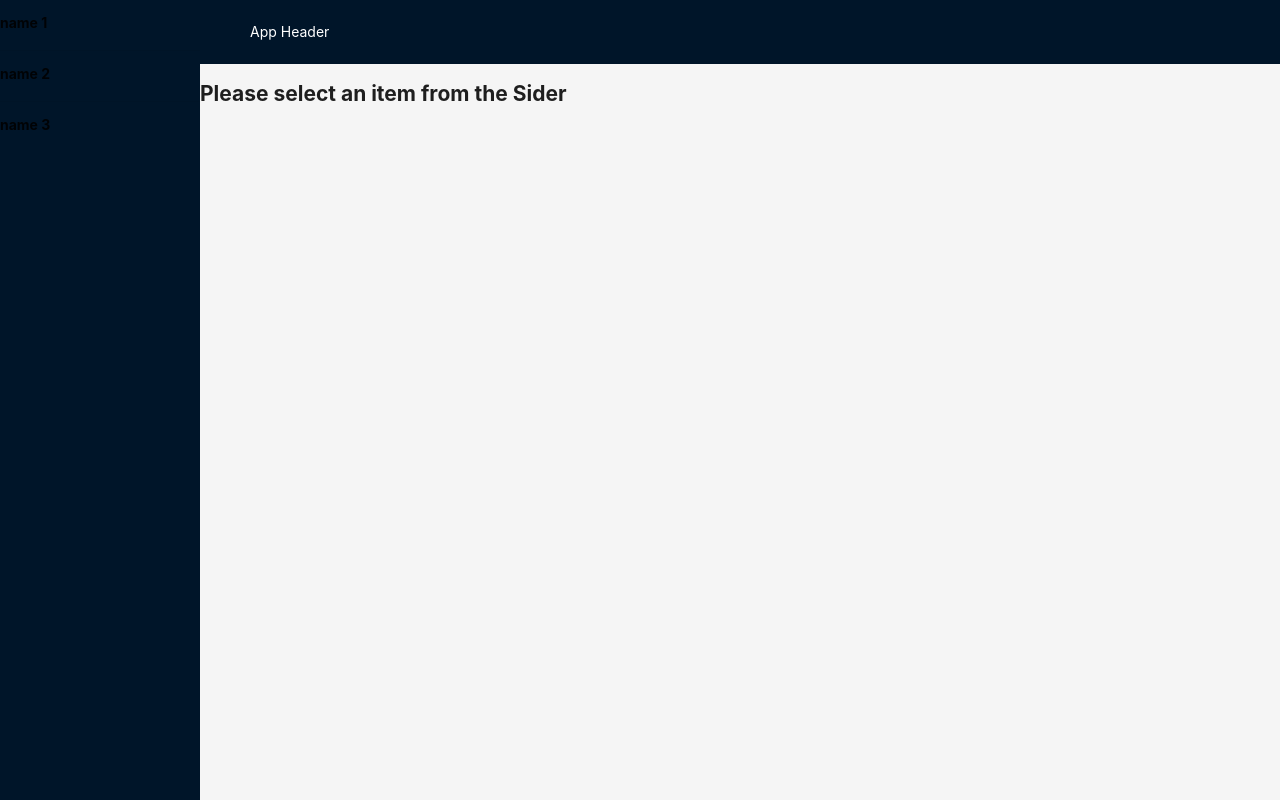
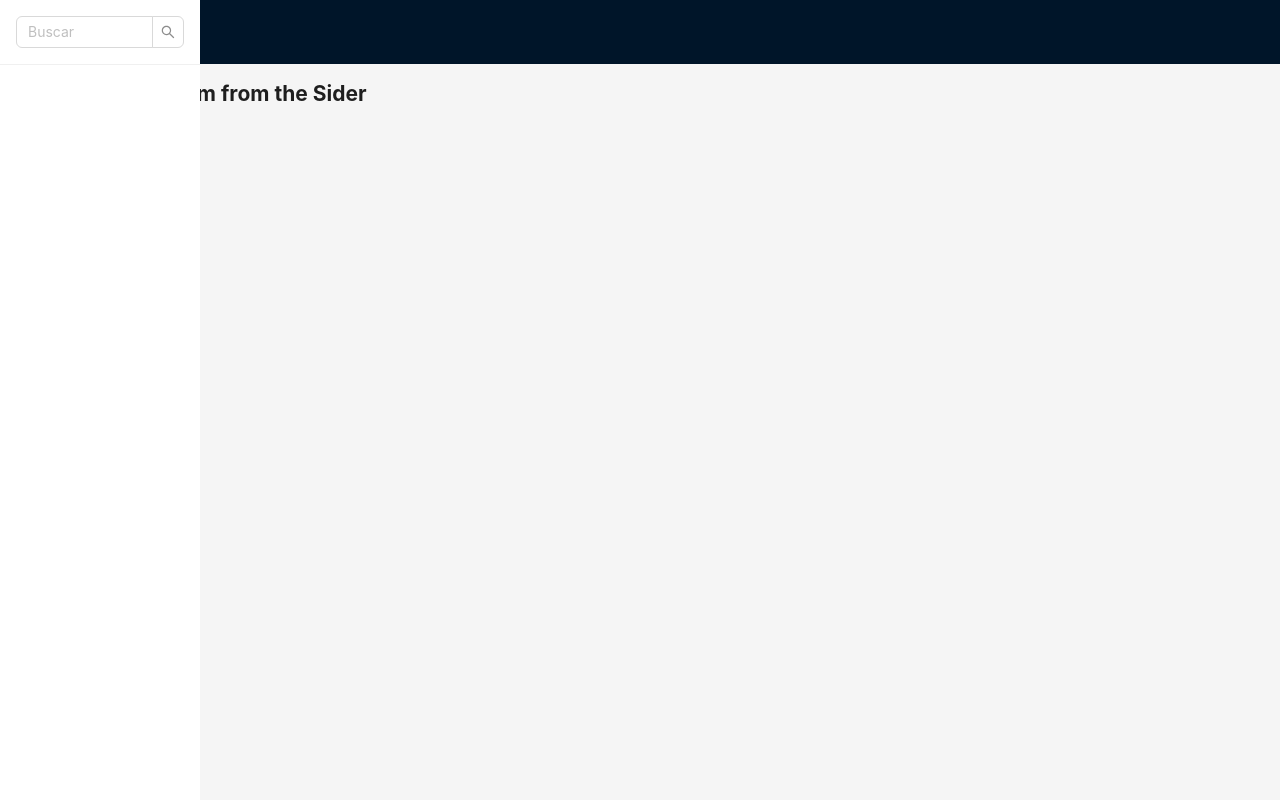
Before and after one commit to Ephistopheles/AzTask-Front, a React (Vite) app: page /home in a window 1280 px wide. Built offline with nearby package versions, Linux system fonts and the light colour scheme.

Commit message:
layouts-app

```diff
--- a/src/App.css
+++ b/src/App.css
@@ -1,9 +1,22 @@
-.class-l {
+.layout-style {
+  min-height: 100vh;
+}
 
-    background-color: black;
+.sider-style {
+  position: fixed;
+  height: 100vh;
+  left: 0;
+  width: 200px;
+}
 
-    .class-s {
-        margin: 25px;
-    }
+.row-search-container {
+  padding: 16px;
+}
 
+.col-search-input {
+  width: 100%;
 }
+
+.divider-search {
+  margin: 0;
+}
--- a/src/components/LayoutComponent/layoutcomponents.tsx
+++ b/src/components/LayoutComponent/layoutcomponents.tsx
@@ -1,5 +1,5 @@
-import React from "react";
-import { List } from "antd";
+import React, { useState } from "react";
+import { List, AutoComplete, Input, Row, Col } from "antd";
 
 interface SiderProps {
   onSelect: (item: string) => void;
@@ -14,13 +14,47 @@ export const HeaderComponent: React.FC = () => {
 };
 
 export const SiderComponent: React.FC<SiderProps> = ({ onSelect }) => {
+  const [options, setOptions] = useState<{ value: string }[]>([]);
+
   const listTask = [
     { id: "1", name: "name 1" },
     { id: "2", name: "name 2" },
     { id: "3", name: "name 3" },
   ];
 
+  const fruits: Array<string> = [
+    "Manzana",
+    "Banana",
+    "Cereza",
+    "Durazno",
+    "Pera",
+    "Uva",
+    "Mango",
+    "Mandarina",
+  ];
+
+  const handleSearch = (value: string) => {
+    const filteredOptions = fruits
+      .filter((item) => item.toLowerCase().includes(value.toLowerCase()))
+      .map((item) => ({ value: item }));
+    setOptions(filteredOptions);
+  };
+
   return (
+    <>
+      <Row gutter={16}>
+        <Col span={24}>
+          <AutoComplete
+            style={{ width: "100%" }}
+            options={options}
+            onSearch={handleSearch}
+          >
+            <Input.Search size="large" placeholder="input here" />
+          </AutoComplete>
+        </Col>
+      </Row>
+      <Row gutter={16}>
+        <Col span={24}>
           <List
             itemLayout="horizontal"
             dataSource={listTask}
@@ -33,6 +67,9 @@ export const SiderComponent: React.FC<SiderProps> = ({ onSelect }) => {
               </List.Item>
             )}
           />
+        </Col>
+      </Row>
+    </>
   );
 };
 
--- a/src/layout/mainlayout.tsx
+++ b/src/layout/mainlayout.tsx
@@ -1,5 +1,5 @@
 import React, { useState } from "react";
-import { Layout } from "antd";
+import { Col, Divider, Input, Layout, Row } from "antd";
 import {
   HeaderComponent,
   SiderComponent,
@@ -13,9 +13,14 @@ const MainLayout: React.FC = () => {
 
   return (
     <>
-      <Layout style={{ minHeight: "100vh" }}>
-        <Sider>
-          <SiderComponent onSelect={setSelectedItem} />
+      <Layout className="layout-style">
+        <Sider className="sider-style" theme="light">
+          <Row className="row-search-container" justify="center">
+            <Col span={24}>
+              <Input.Search className="col-search-input" placeholder="Buscar" />
+            </Col>
+          </Row>
+          <Divider className="divider-search" />
         </Sider>
         <Layout>
           <Header>
```
Also changed, not shown: 1 other file (tests, documents, lock files or other folders). Lines whose indentation alone changed are shown as unchanged.
